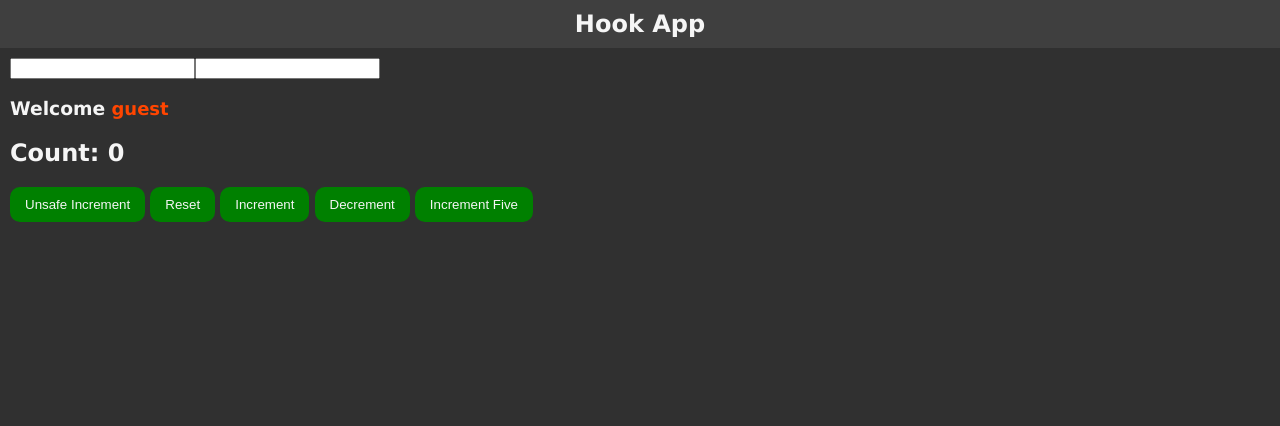
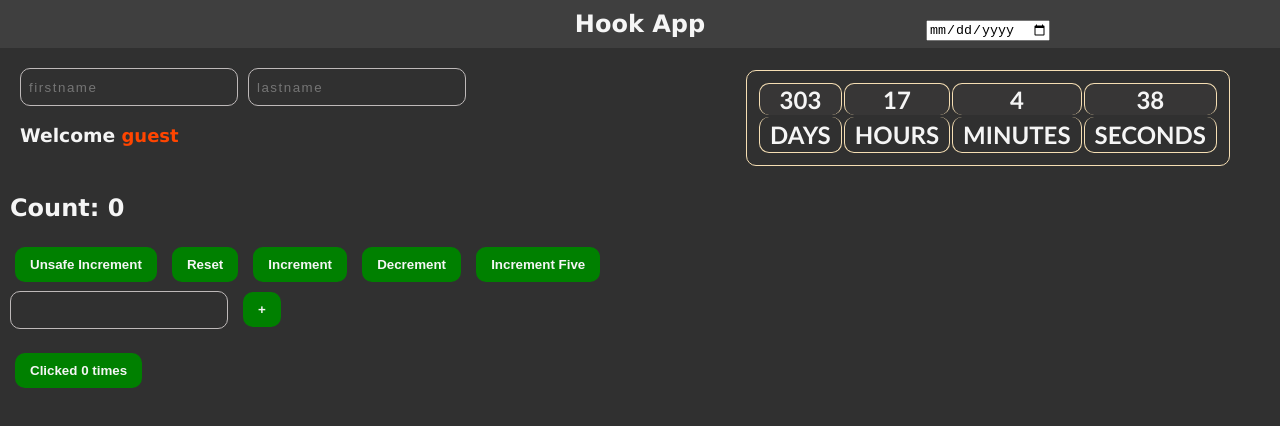
Before and after one commit to a-chakrawarti/React-Crownstack, a React (Create React App) app in the folder my-app/: page / in a window 1280 px wide. Shown: the top 426 px of the page. Built offline with nearby package versions, Linux system fonts and the light colour scheme.

Commit message:
useEffect to create a CountDown component

```diff
--- a/my-app/src/HookApp.css
+++ b/my-app/src/HookApp.css
@@ -7,6 +7,7 @@ body {
 }
 
 .header {
+    position: relative;
 	margin: 0;
 	padding: 10px;
 	background-color: #3f3f3f;
@@ -18,15 +19,72 @@ body {
 }
 
 .button {
+	margin: 5px;
 	background: green;
 	padding: 10px 15px;
 	color: whitesmoke;
 	border: none;
 	border-radius: 10px;
 	outline: none;
+    font-weight: 600;
 }
 
 .greet {
 	color: orangered;
 	font-size: large;
 }
+
+.container input {
+    padding: 5px;
+    height: 20px;
+    min-width: 200px;
+    border-radius: 10px;
+    outline: none;
+    padding: 8px;
+    background: #303030b5;
+    border: 1px solid rgb(190, 185, 185);
+    color: whitesmoke;
+    letter-spacing: 1.5px;
+    margin-right: 10px;
+}
+
+.container input:focus {
+    background-color: #1f1f1f;
+}
+
+.countdown {
+    font-family:'Gill Sans', 'Gill Sans MT', Calibri, 'Trebuchet MS', sans-serif;
+}
+
+.header .countdown {
+    position: absolute;
+    right: 50px;
+    top: 10px;
+}
+
+tr th {
+    padding: 3px 10px;
+}
+
+table td {
+    background-color: #373636;
+    border-top: 1px solid wheat;
+    border-left: 1px solid wheat;
+    border-right: 1px solid wheat;
+    border-collapse: collapse;
+    border-radius: 10px;
+
+}
+table th {
+    border-bottom: 1px solid wheat;
+    border-left: 1px solid wheat;
+    border-right: 1px solid wheat;
+    border-collapse: collapse;
+    border-radius: 10px;
+}
+
+.count {
+    border: 1px solid wheat;
+    border-radius: 10px;
+    padding: 10px;
+}
--- a/my-app/src/HookApp.js
+++ b/my-app/src/HookApp.js
@@ -1,21 +1,27 @@
-import React from 'react';
-import './HookApp.css'
+import React from "react";
+import "./HookApp.css";
 
-import Counter from './hook-components/Counter'
-import InputName from './hook-components/InputName';
+import Counter from "./hook-components/Counter";
+import InputName from "./hook-components/InputName";
+import Todo from "./hook-components/Todo";
+import TitleEffect from "./hook-components/TitleEffect";
+import CountDown from "./hook-components/CountDown";
 
 function HookApp() {
-
-    const container = 'container'
-    return(
+  const container = "container";
+  return (
     <div>
-            <h2 className='header'>Hook App</h2>
+      <h2 className="header">
+        Hook App <CountDown />
+      </h2>
       <div className={`${container}`}>
         <InputName />
         <Counter />
+        <Todo />
+        <TitleEffect />
       </div>
     </div>
-    )
+  );
 }
 
 export default HookApp;
--- /dev/null
+++ b/my-app/src/hook-components/CountDown.js
@@ -0,0 +1,69 @@
+import React, { useState, useEffect } from "react";
+
+const nextYear = new Date().getFullYear() + 1;
+var expiryDate = new Date(`January 01 ${nextYear} 00:00:00`);
+
+const CountDown = () => {
+  const [day, setDay] = useState("");
+  const [hour, setHour] = useState("");
+  const [minute, setMinute] = useState("");
+  const [second, setSecond] = useState("");
+
+  const getDate = (event) => {
+    expiryDate = new Date(event.target.value);
+    // console.log(expiryDate);
+  };
+
+  const getTimeRemaining = () => {
+    // console.log(expiryDate);
+    return expiryDate - new Date().getTime();
+  };
+
+  useEffect(() => {
+    console.log("Day firing!");
+    setDay(Math.floor(getTimeRemaining() / 1000 / 60 / 60 / 24));
+  }, [hour, getTimeRemaining]);
+
+  useEffect(() => {
+    console.log("Hour firing!");
+    setHour(Math.floor(getTimeRemaining() / 1000 / 60 / 60) % 24);
+  }, [minute]);
+
+  useEffect(() => {
+    console.log("Minute firing!");
+    setMinute(Math.floor(getTimeRemaining() / 1000 / 60) % 60);
+  }, [second]);
+
+  useEffect(() => {
+    console.log("Second firing!");
+    setInterval(() => {
+      setSecond(Math.floor(getTimeRemaining() / 1000) % 60);
+    }, 1000);
+  }, []);
+
+  return (
+    <>
+      <div className="countdown">
+        <input type="date" onChange={getDate} />
+        <br />
+        <br />
+        <table class="count">
+          <tr>
+            <td>{day}</td>
+            <td>{hour}</td>
+            <td>{minute}</td>
+            <td>{second}</td>
+          </tr>
+          <tr>
+            <th>DAYS</th>
+            <th>HOURS</th>
+            <th>MINUTES</th>
+            <th>SECONDS</th>
+          </tr>
+        </table>
+      </div>
+    </>
+  );
+};
+
+export default CountDown;
--- a/my-app/src/hook-components/InputName.js
+++ b/my-app/src/hook-components/InputName.js
@@ -22,9 +22,10 @@ const InputName = () => {
   }
 
   return (
-    <div>
+    <div className="container">
       <input
         type="text"
+        placeholder="firstname"
         value={name.firstName}
         onChange={(event) =>
           setName({ ...name, firstName: event.target.value })
@@ -32,6 +33,7 @@ const InputName = () => {
       ></input>
       <input
         type="text"
+        placeholder="lastname"
         value={name.lastName}
         onChange={(event) => setName({ ...name, lastName: event.target.value })}
       ></input>
--- /dev/null
+++ b/my-app/src/hook-components/TitleEffect.js
@@ -0,0 +1,22 @@
+import React, { useState, useEffect } from "react";
+
+const TitleEffect = () => {
+  const [count, setCount] = useState(0);
+
+  useEffect(() => {
+    document.title = `Clicked ${count} times`;
+  });
+
+  return (
+    <>
+      <button
+        className="button"
+        onClick={() => setCount((prevCount) => prevCount + 1)}
+      >
+        Clicked {count} times
+      </button>
+    </>
+  );
+};
+
+export default TitleEffect;
--- /dev/null
+++ b/my-app/src/hook-components/Todo.js
@@ -0,0 +1,47 @@
+import React, { useState } from "react";
+import "../HookApp.css";
+
+const Todo = () => {
+  const [todos, setTodo] = useState([]);
+  const initialValue = "";
+  const [temptodo, setTempTodo] = useState(initialValue);
+
+  const addTodo = () => {
+    if (temptodo !== "") {
+      setTodo([
+        ...todos,
+        {
+          id: todos.length,
+          value: temptodo,
+        },
+      ]);
+    }
+    console.log(todos);
+    setTempTodo(initialValue);
+  };
+
+  return (
+    <>
+      <div>
+        <input
+          type="text"
+          onChange={(event) => setTempTodo(event.target.value)}
+          value={temptodo}
+        />
+        <button className="button" onClick={addTodo}>
+          +
+        </button>
+      </div>
+
+      <div>
+        <ul>
+          {todos.map((todo) => (
+            <li key={todo.id}>{todo.value}</li>
+          ))}
+        </ul>
+      </div>
+    </>
+  );
+};
+
+export default Todo;
```
Lines whose indentation alone changed are shown as unchanged.
